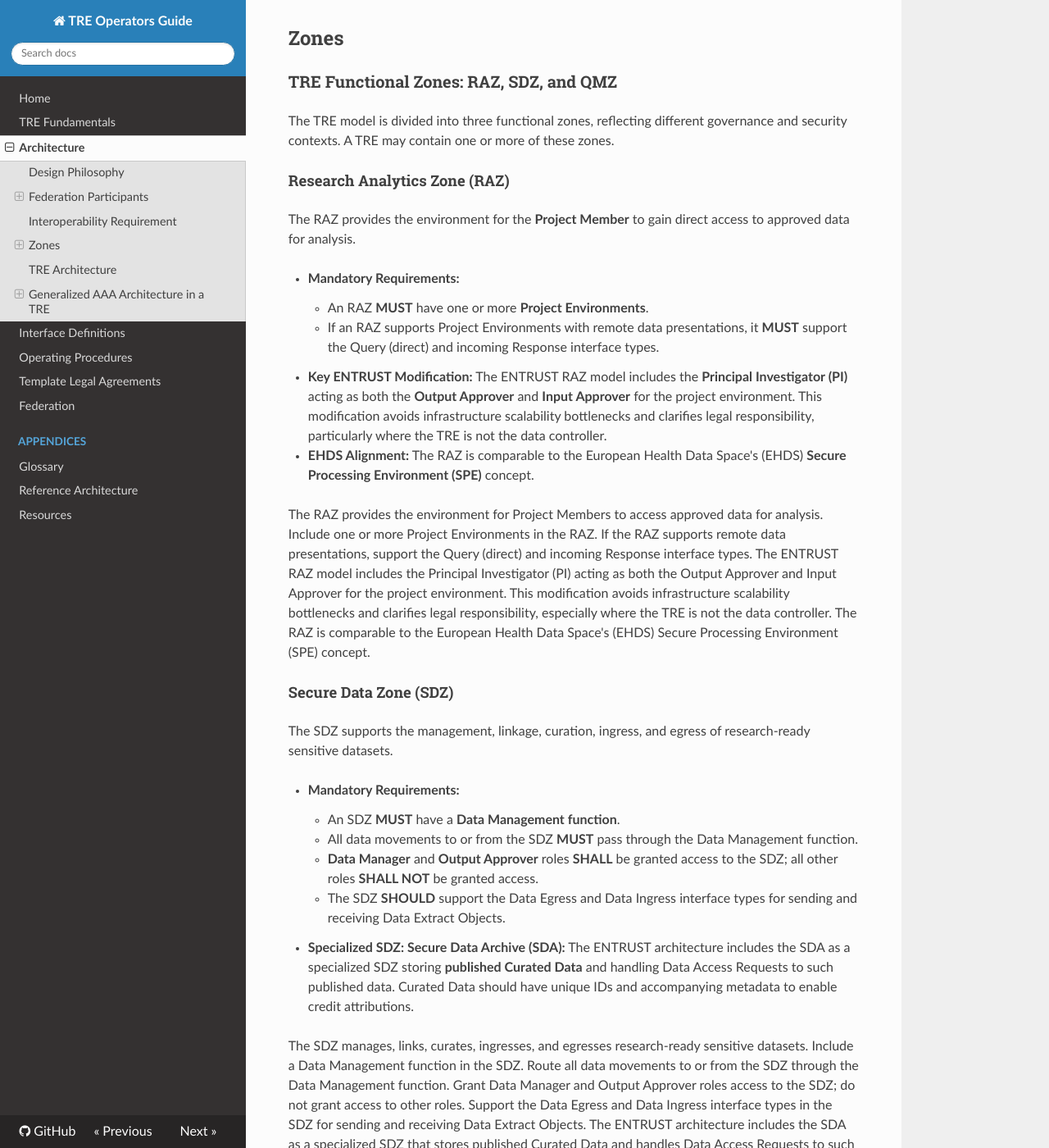
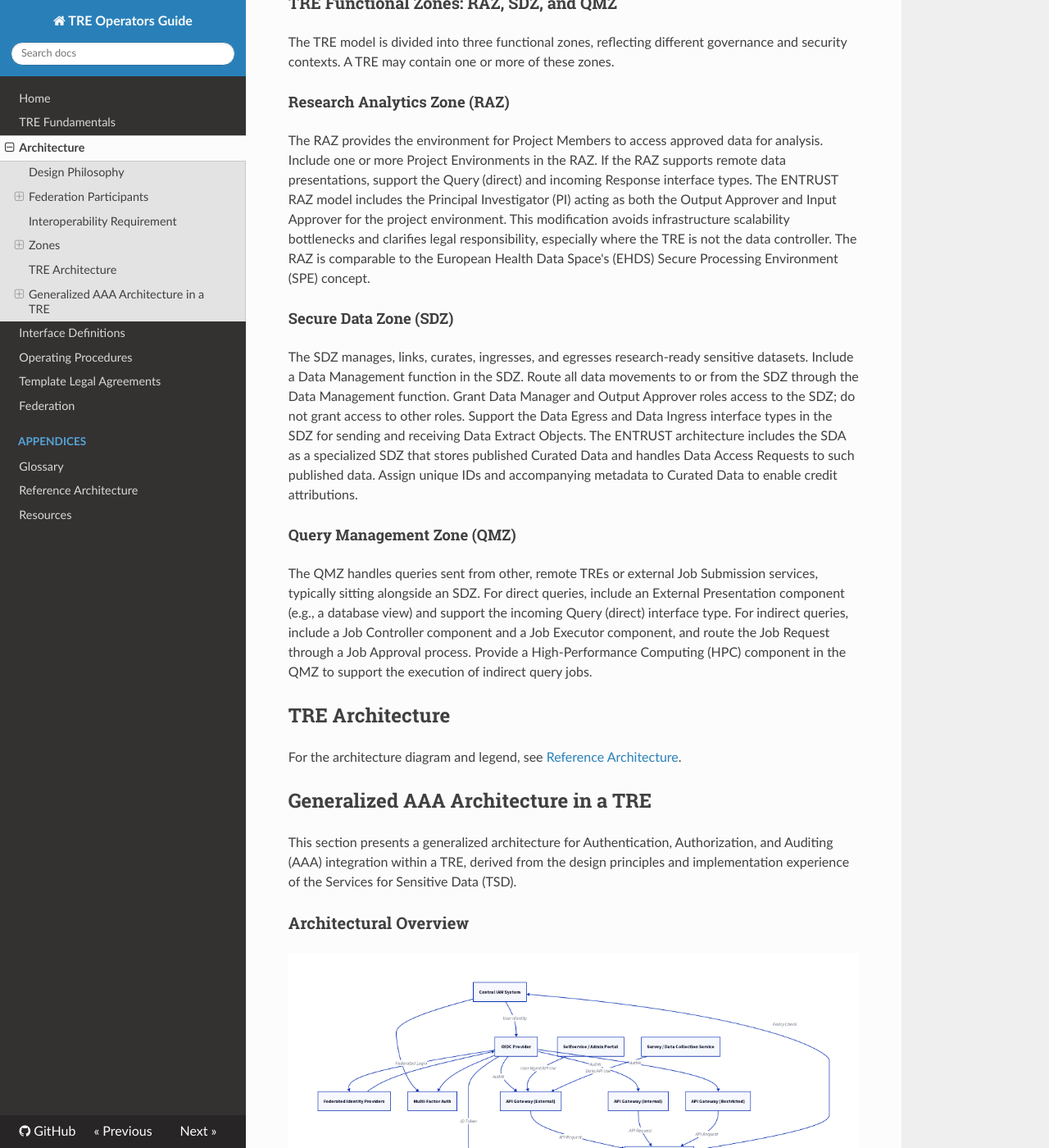
Before and after one commit to unioslo/tre-operators-docs, an MkDocs documentation site: the page built from docs/modules/architecture/index.md, in a window 1280 px wide and 1400 px high, scrolled down 1560 px. Shown: the whole window at 82% size. Built offline with MkDocs 1.6.1, drawn with Linux system fonts in a browser that asks for light colours; nearby versions of some CDN libraries; some of the changed text lies outside the part shown.

Commit message:
Refactor architecture documentation for improved clarity and conciseness

```diff
--- a/docs/modules/architecture/index.md
+++ b/docs/modules/architecture/index.md
@@ -40,8 +40,6 @@
 
 ## Interoperability Requirement
 
-The federation must maintain integrity, non-repudiation, and traceability. All Projects **MUST** be registered with the Federation's Registry services, and Project Identities **MUST** be globally recognizable and unique.
-
 Maintain integrity, non-repudiation, and traceability in the federation. Register all Projects with the Federation's Registry services, and assign globally recognizable and unique Project Identities.
 
 For the definition and core characteristics of a Trusted Research Environment (TRE), see [TRE Fundamentals](../../fundamentals.md).
@@ -54,14 +52,6 @@
 
 #### Research Analytics Zone (RAZ)
 
-The RAZ provides the environment for the **Project Member** to gain direct access to approved data for analysis.
-
-*   **Mandatory Requirements:**
-    *   An RAZ **MUST** have one or more **Project Environments**.
-    *   If an RAZ supports Project Environments with remote data presentations, it **MUST** support the Query (direct) and incoming Response interface types.
-*   **Key ENTRUST Modification:** The ENTRUST RAZ model includes the **Principal Investigator (PI)** acting as both the **Output Approver** and **Input Approver** for the project environment. This modification avoids infrastructure scalability bottlenecks and clarifies legal responsibility, particularly where the TRE is not the data controller.
-*   **EHDS Alignment:** The RAZ is comparable to the European Health Data Space's (EHDS) **Secure Processing Environment (SPE)** concept.
-
 The RAZ provides the environment for Project Members to access approved data for analysis.
 Include one or more Project Environments in the RAZ. If the RAZ supports remote data presentations, support the Query (direct) and incoming Response interface types.
 The ENTRUST RAZ model includes the Principal Investigator (PI) acting as both the Output Approver and Input Approver for the project environment. This modification avoids infrastructure scalability bottlenecks and clarifies legal responsibility, especially where the TRE is not the data controller.
@@ -69,26 +59,11 @@
 
 #### Secure Data Zone (SDZ)
 
-The SDZ supports the management, linkage, curation, ingress, and egress of research-ready sensitive datasets.
-
-*   **Mandatory Requirements:**
-    *   An SDZ **MUST** have a **Data Management function**.
-    *   All data movements to or from the SDZ **MUST** pass through the Data Management function.
-    *   **Data Manager** and **Output Approver** roles **SHALL** be granted access to the SDZ; all other roles **SHALL NOT** be granted access.
-    *   The SDZ **SHOULD** support the Data Egress and Data Ingress interface types for sending and receiving Data Extract Objects.
-*   **Specialized SDZ: Secure Data Archive (SDA):** The ENTRUST architecture includes the SDA as a specialized SDZ storing **published Curated Data** and handling Data Access Requests to such published data. Curated Data should have unique IDs and accompanying metadata to enable credit attributions.
-
 The SDZ manages, links, curates, ingresses, and egresses research-ready sensitive datasets.
 Include a Data Management function in the SDZ. Route all data movements to or from the SDZ through the Data Management function. Grant Data Manager and Output Approver roles access to the SDZ; do not grant access to other roles. Support the Data Egress and Data Ingress interface types in the SDZ for sending and receiving Data Extract Objects.
 The ENTRUST architecture includes the SDA as a specialized SDZ that stores published Curated Data and handles Data Access Requests to such published data. Assign unique IDs and accompanying metadata to Curated Data to enable credit attributions.
 
 #### Query Management Zone (QMZ)
-
-The QMZ handles queries sent from other, remote TREs or external Job Submission services, typically sitting alongside an SDZ.
-
-*   **Direct Queries:** A QMZ supporting direct queries **MUST** have an **External Presentation component** (e.g., a database view) and **MUST** support the incoming Query (direct) interface type.
-*   **Indirect Queries:** A QMZ supporting indirect queries **MUST** include a **Job Controller component** and a **Job Executor component**. The Job Request **MUST** pass through a **Job Approval process**.
-*   **HPC:** A QMZ **MAY** provide a **High-Performance Computing (HPC) component** to support the execution of indirect query jobs.
 
 The QMZ handles queries sent from other, remote TREs or external Job Submission services, typically sitting alongside an SDZ.
 For direct queries, include an External Presentation component (e.g., a database view) and support the incoming Query (direct) interface type. For indirect queries, include a Job Controller component and a Job Executor component, and route the Job Request through a Job Approval process. Provide a High-Performance Computing (HPC) component in the QMZ to support the execution of indirect query jobs.
```
